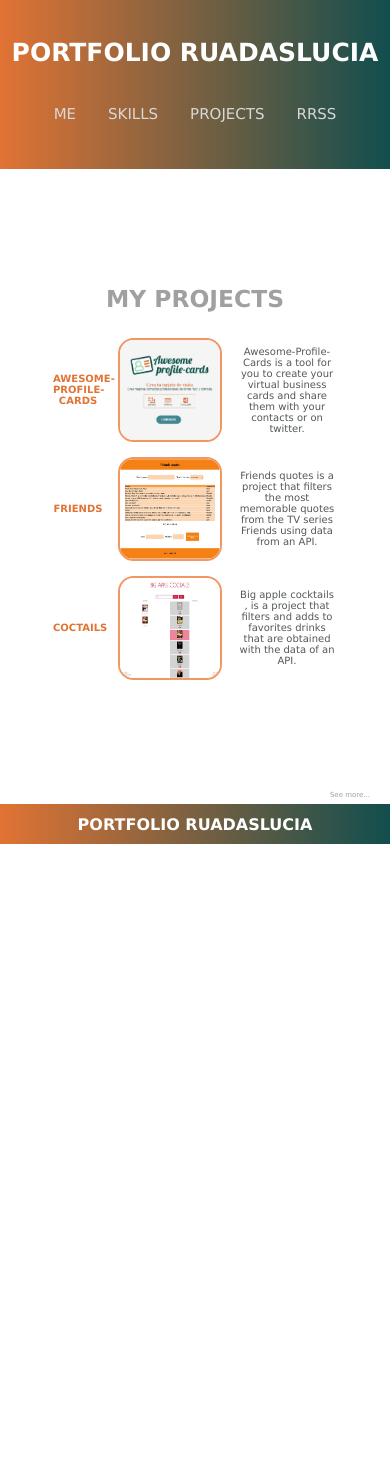
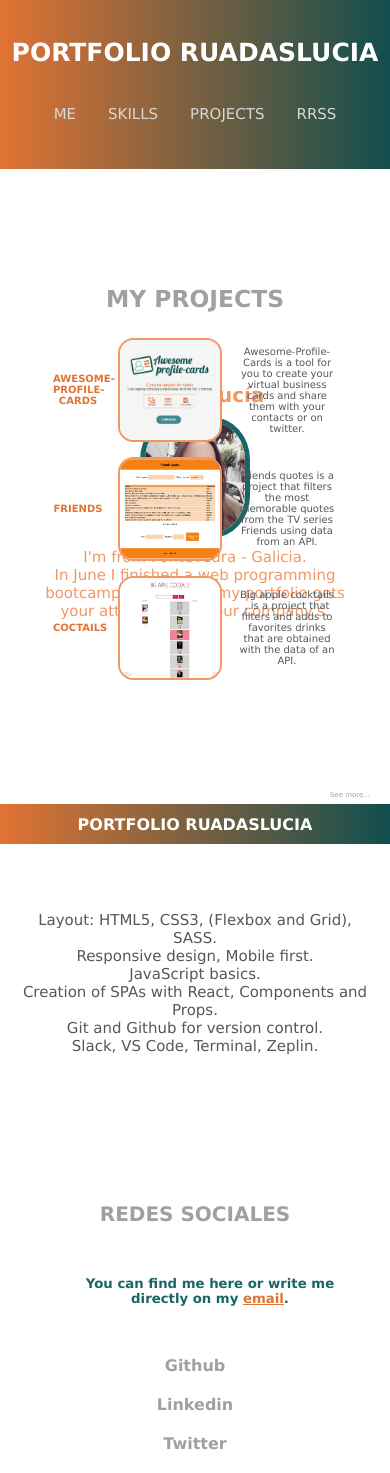
Before and after one commit to ruadaslucia/PORTFOLIO, a React (Create React App) app: page / in a window 390 px wide. Before the commit the page ends 844 px from the top, so only its background shows below. Built offline with nearby package versions, Linux system fonts and the light colour scheme.

Commit message:
responsive done

```diff
--- a/src/components/Center.js
+++ b/src/components/Center.js
@@ -1,17 +1,18 @@
 import "../styles/layouts/center.scss";
-// import SectionMe from './SectionMe';
-//import SectionSkills from './SectionSkills';
+import SectionMe from './SectionMe';
+import SectionSkills from './SectionSkills';
 import SectionProjects from "./SectionProjects";
-
+import SectionRrss from "./SectionRrss";
 
 function Center() {
     return (
       <main className="center">
         <div className="sections">
 
-          {/* <SectionMe/> */}
-          {/* <SectionSkills/>  */}
+          <SectionMe/>
+          <SectionSkills/>
           <SectionProjects/>
+          <SectionRrss/>
 
         </div>
       </main>
--- a/src/components/SectionRrss.js
+++ b/src/components/SectionRrss.js
@@ -1,7 +1,15 @@
 import "../styles/layouts/sectionRrss.scss";
 function SectionRrss() {
     return (
-      <div className="sectionRrss">SectionRrss sectionRrss
+      <div className="sectionRrss">
+        <h3 className='sectionRrssTitle'>Redes sociales</h3>
+        <h5 className='sectionRrssText'>You can find me here or write me directly on my <a href="mailto: ruadaslucia@gmail.com" className='sectionRrssEmail'> email</a>.</h5>
+        <ul className='sectionRrssList'>
+          <li className='sectionRrssItem'><a href="https://github.com/ruadaslucia">Github</a></li>
+          <li className='sectionRrssItem'><a href="https://www.linkedin.com/in/ruadaslucia/">Linkedin</a></li>
+          <li className='sectionRrssItem'><a href="https://twitter.com/ruadasLucia">Twitter</a></li>
+        </ul>
+        {/* <a href="mailto: ruadaslucia@gmail.com">My email</a> */}
       </div>
     );
   }
--- a/src/styles/layouts/sectionProjects.scss
+++ b/src/styles/layouts/sectionProjects.scss
@@ -119,6 +119,9 @@ $white:#ffffff;
 }
 
 @media all and (min-width: 1200px) {
+    .titleSectionProjects{
+        margin-bottom:40px;
+    }
     .sectionProjectsList{
         display: flex;
         flex-direction: row;
--- a/src/styles/layouts/sectionRrss.scss
+++ b/src/styles/layouts/sectionRrss.scss
@@ -0,0 +1,65 @@
+$white-one: #ffffff;
+$metal: #54585a;
+$snorlax: #114e4e;
+$easySnorlax:#196666;
+$grey: #a0a0a0;
+$orange: #e17334;
+$softOrange:#f39762;
+$white:#ffffff;
+
+.sectionRrss{
+    width: 100vw;
+    font-family: Verdana, Geneva, Tahoma, sans-serif;
+    display: flex;
+    flex-direction: column;
+    justify-content: center;
+    align-items: center;
+    text-align: center;
+}
+
+.sectionRrssTitle{
+    text-transform: uppercase;
+    font-size: 20px;
+    font-weight: bolder;
+    color:$grey;
+    margin-top: 20px;
+    margin-bottom: 50px;
+}
+
+.sectionRrssText{
+    color: #196666;
+    text-align:center;
+    width: 300px;
+    margin-left: 30px;
+    margin-bottom: 30px;
+}
+
+.sectionRrssList{
+    list-style: none;
+    padding-inline-start: 0px;
+}
+
+.sectionRrssItem{
+    font-weight: bold;
+    margin: 20px;
+}
+.sectionRrssItem a{
+    text-decoration: none;
+    color: $grey;
+}
+
+.sectionRrssEmail{
+    color:$orange;
+}
+@media all and (min-width: 768px) {
+    .sectionRrssTitle{
+        font-size: 30px;
+    }
+    .sectionRrssText{
+        font-size: 20px;
+    }
+    .sectionRrssItem{
+        font-size: 25px;
+    }
+
+}
```
Also changed, not shown: 11 other files (tests, documents, lock files or other folders).
